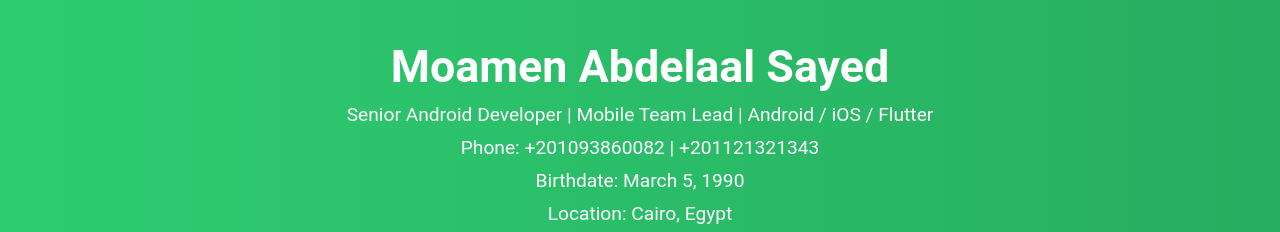
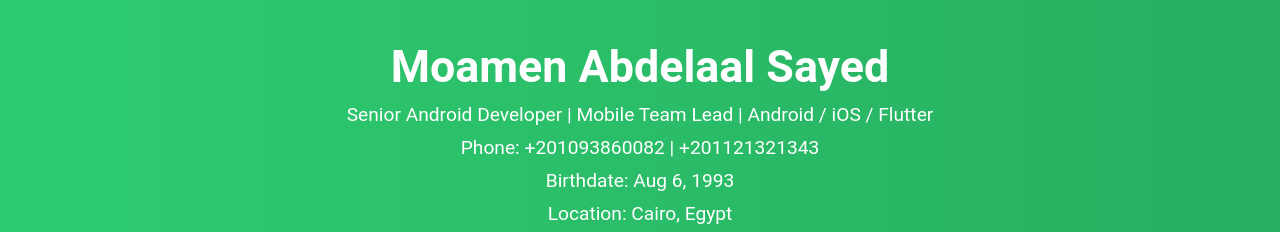
Before and after one commit to momenabdelaal/momenabdelaal.github.io, a plain HTML site: page index.html in a window 1280 px wide. Shown: the top 232 px of the page. Drawn offline with Linux system fonts and the light colour scheme.

Commit message:
Update index.html

```diff
--- a/index.html
+++ b/index.html
@@ -144,7 +144,7 @@ footer {
             <h1>Moamen Abdelaal Sayed</h1>
             <p>Senior Android Developer | Mobile Team Lead | Android / iOS / Flutter</p>
             <p>Phone: +201093860082 | +201121321343</p>
-            <p>Birthdate: March 5, 1990</p>
+            <p>Birthdate: Aug 6, 1993</p>
             <p>Location: Cairo, Egypt</p>
             <div class="header-icons">
                 <a href="https://www.linkedin.com/in/momen-abdalaal-750813123/" target="_blank" title="LinkedIn">
```
